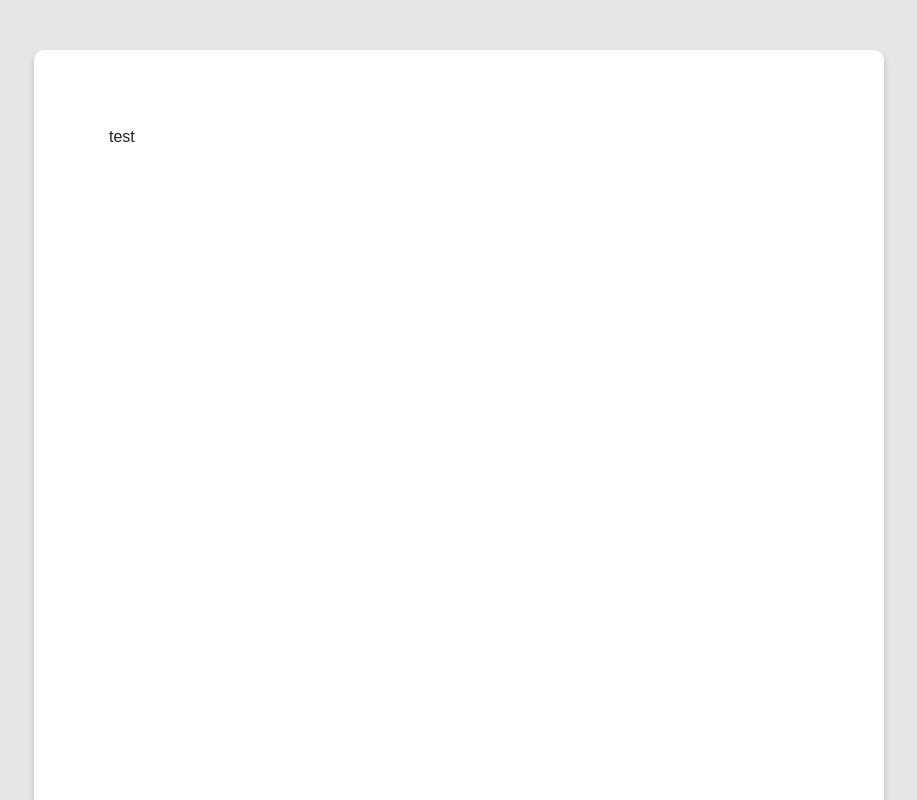
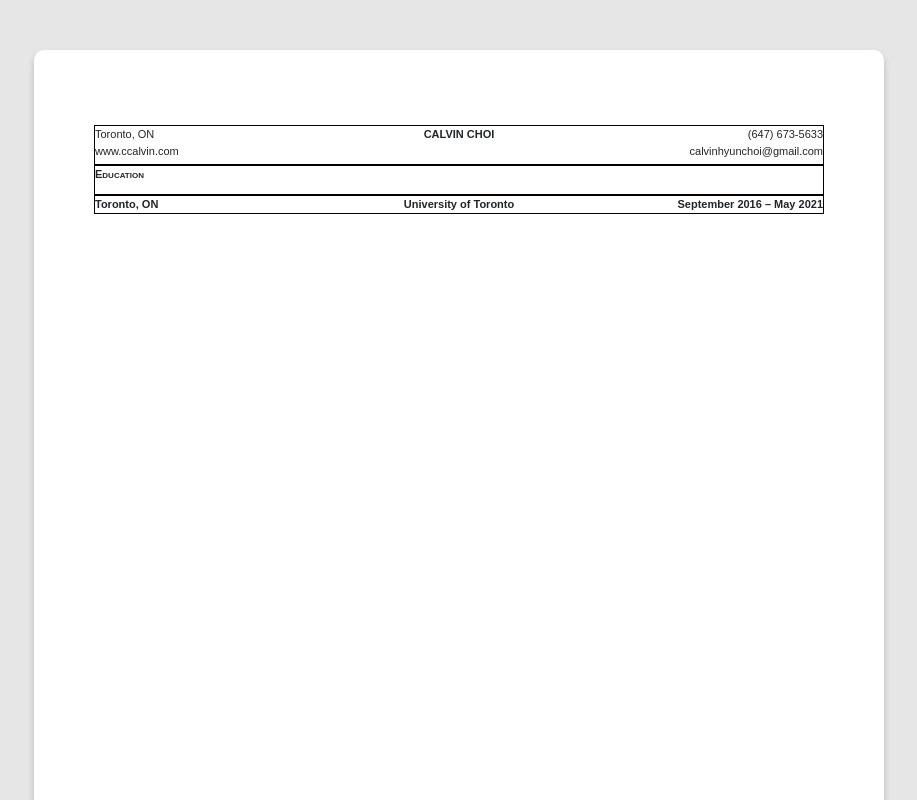
Before and after one commit to choi-calvin/choi-calvin.github.io, a React (Create React App) app: page / in a window 1280 px wide. Shown: the top 800 px of the page, without its empty margins (181-1098 px from the left). Built offline with nearby package versions, Linux system fonts and the light colour scheme.

Commit message:
Make some parts of page

```diff
--- a/src/index.css
+++ b/src/index.css
@@ -2,6 +2,7 @@ body {
   margin: 0;
   padding: 0;
   font-family: sans-serif;
+  font-size: 11px;
   background-color: hsl(220, 0%, 90%);
   min-width: 950px;
 }
--- a/src/js/containers/App.js
+++ b/src/js/containers/App.js
@@ -1,5 +1,6 @@
 import React, { Component } from 'react';
 import './App.css';
+import './common.css';
 import Resume from './Resume';
 
 class App extends Component {
--- /dev/null
+++ b/src/js/containers/Header.css
@@ -0,0 +1,4 @@
+.header {
+  height: 30px;
+  border-bottom: 1px solid black;
+}
--- /dev/null
+++ b/src/js/containers/Header.js
@@ -0,0 +1,24 @@
+import React, { Component } from 'react';
+import './Header.css';
+
+class Header extends Component {
+  constructor(props) {
+    super(props);
+
+    this.state = {
+      text: this.props.text,
+    };
+  }
+
+  render() {
+    const { text } = this.state;
+
+    return (
+      <div className="header row bold small-caps">
+        {text}
+      </div>
+    );
+  }
+}
+
+export default Header;
--- a/src/js/containers/Resume.css
+++ b/src/js/containers/Resume.css
@@ -6,7 +6,6 @@
   margin: 50px 0;
   padding: 75px;
   box-shadow: 0 4px 6px hsla(0, 0%, 0%, .2);
-  text-align: left;
 }
 
 .center {
--- a/src/js/containers/Resume.js
+++ b/src/js/containers/Resume.js
@@ -1,12 +1,21 @@
 import React, { Component } from 'react';
 import './Resume.css';
+import Title from './Title';
+import Header from './Header';
+import Subheader from './Subheader';
 
 class Resume extends Component {
   render() {
     return (
       <div className="center">
         <div className="resume round">
-          test
+          <Title />
+          <Header text="Education" />
+          <Subheader
+            textLeft="Toronto, ON"
+            textCenter="University of Toronto"
+            textRight="September 2016 – May 2021"
+          />
         </div>
       </div>
     );
--- /dev/null
+++ b/src/js/containers/Subheader.js
@@ -0,0 +1,34 @@
+import React, { Component } from 'react';
+import './Header.css';
+
+class Subheader extends Component {
+  constructor(props) {
+    super(props);
+
+    this.state = {
+      textLeft: this.props.textLeft,
+      textCenter: this.props.textCenter,
+      textRight: this.props.textRight,
+    };
+  }
+
+  render() {
+    const { textLeft, textCenter, textRight } = this.state;
+
+    return (
+      <div className="subheader row bold">
+        <div className="column align-left">
+          {textLeft}
+        </div>
+        <div className="column align-center">
+          {textCenter}
+        </div>
+        <div className="column align-right">
+          {textRight}
+        </div>
+      </div>
+    );
+  }
+}
+
+export default Subheader;
--- /dev/null
+++ b/src/js/containers/Title.css
@@ -0,0 +1,3 @@
+.title {
+  height: 40px;
+}
--- /dev/null
+++ b/src/js/containers/Title.js
@@ -0,0 +1,24 @@
+import React, { Component } from 'react';
+import './Title.css';
+
+class Title extends Component {
+  render() {
+    return (
+      <div className="title row">
+        <div className="column align-left">
+          Toronto, ON<br />
+          www.ccalvin.com
+        </div>
+        <div className="column align-center bold small-caps">
+          CALVIN CHOI
+        </div>
+        <div className="column align-right">
+          (647) 673-5633<br />
+          calvinhyunchoi@gmail.com
+        </div>
+      </div>
+    );
+  }
+}
+
+export default Title;
--- /dev/null
+++ b/src/js/containers/common.css
@@ -0,0 +1,28 @@
+.row {
+  display: flex;
+  border: 1px solid black;
+}
+
+.column {
+  flex: 1;
+}
+
+.align-left {
+  text-align: left;
+}
+
+.align-center {
+  text-align: center;
+}
+
+.align-right {
+  text-align: right;
+}
+
+.bold {
+  font-weight: bold;
+}
+
+.small-caps {
+  font-variant: small-caps;
+}
```
